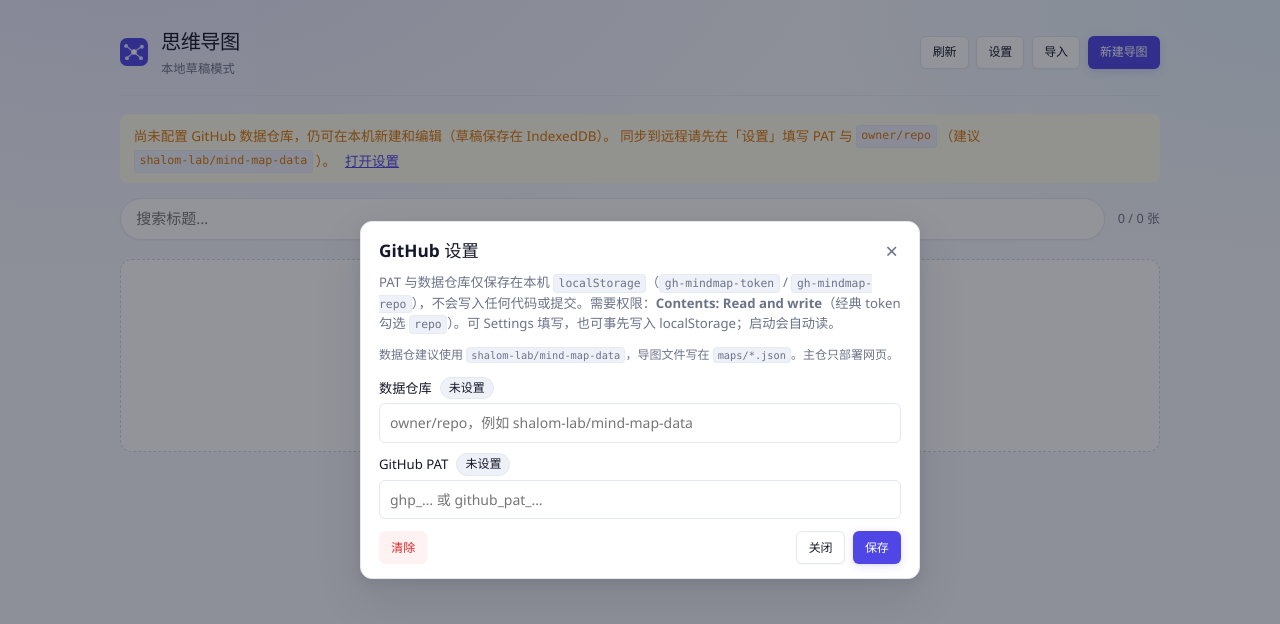
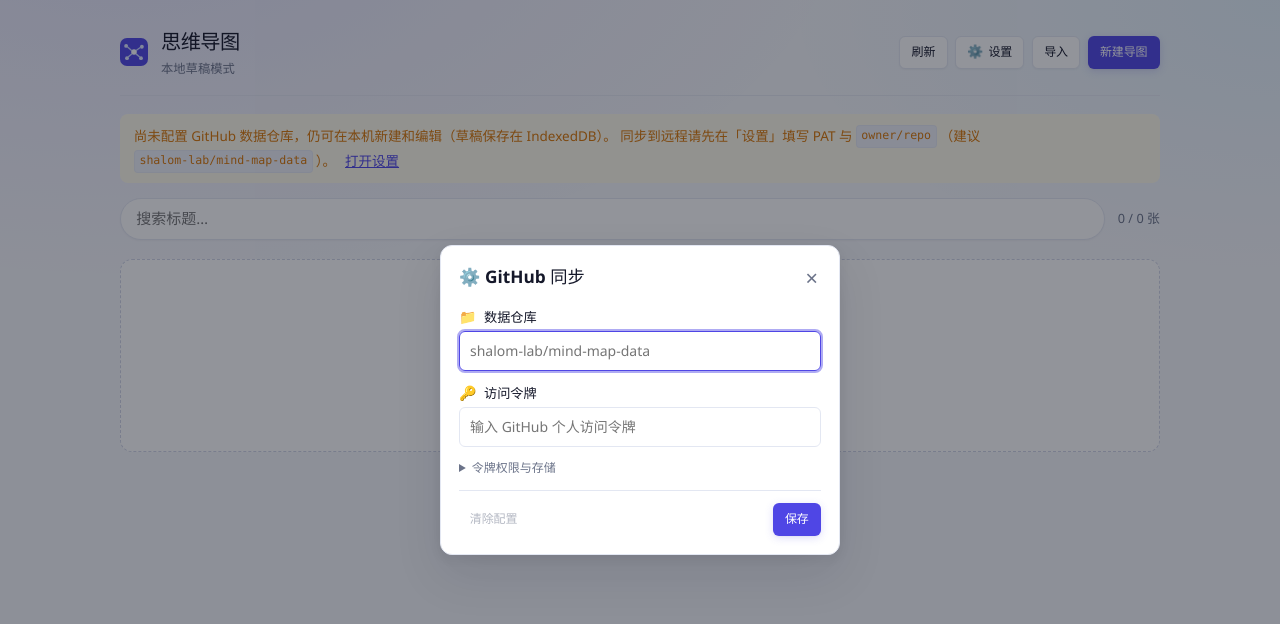
Before and after one commit to shalom-lab/mind-map, a React (Vite) app: page / in a window 1280 px wide. Both pictures are taken after a click on the button "打开设置". Shown: the top 624 px of the page. Built offline with nearby package versions, Linux system fonts and the light colour scheme.

Commit message:
style: 精简同步设置并统一编辑工具 Emoji 图标

```diff
--- a/src/App.tsx
+++ b/src/App.tsx
@@ -234,12 +234,11 @@ export default function App() {
         await reloadLocal()
       }} />}
 
-      <SettingsModal
-        open={settingsOpen}
+      {settingsOpen && <SettingsModal
         initial={settings}
         onClose={() => setSettingsOpen(false)}
         onSaved={handleSavedSettings}
-      />
+      />}
 
       {toast && (
         <div className={`toast toast-${toast.kind}`} role="status">
--- a/src/components/SettingsModal.tsx
+++ b/src/components/SettingsModal.tsx
@@ -1,57 +1,33 @@
-import { useEffect, useState } from 'react'
+import { useState } from 'react'
 import { testConnection } from '../github/client'
 import {
   clearSettings,
   isValidSettings,
-  KEY_REPO,
-  KEY_TOKEN,
   saveSettings,
 } from '../github/storage'
 import {
   DEFAULT_REPO_HINT,
   DEFAULT_SETTINGS,
   friendlyGithubError,
-  maskToken,
   parseRepo,
   type GithubSettings,
 } from '../github/types'
 import { ConfirmDialog } from './ConfirmDialog'
 
 interface Props {
-  open: boolean
   initial: GithubSettings
   onClose: () => void
   onSaved: (settings: GithubSettings) => void
 }
 
-export function SettingsModal({ open, initial, onClose, onSaved }: Props) {
+export function SettingsModal({ initial, onClose, onSaved }: Props) {
   const [tokenInput, setTokenInput] = useState('')
-  const [repoInput, setRepoInput] = useState('')
+  const [repoInput, setRepoInput] = useState(initial.repo)
   const [saved, setSaved] = useState<GithubSettings>(initial)
   const [msg, setMsg] = useState<string | null>(null)
   const [err, setErr] = useState<string | null>(null)
   const [busy, setBusy] = useState(false)
   const [clearConfirmOpen, setClearConfirmOpen] = useState(false)
-
-  useEffect(() => {
-    if (open) {
-      setSaved(initial)
-      setRepoInput(initial.repo)
-      // Never prefill full secret into the password field
-      setTokenInput('')
-      setMsg(null)
-      setErr(null)
-      setBusy(false)
-      setClearConfirmOpen(false)
-    }
-  }, [open, initial])
-
-  if (!open) return null
-
-  const tokenStatus = saved.token.trim()
-    ? `已保存 ${maskToken(saved.token)}`
-    : '未设置'
-  const repoStatus = saved.repo.trim() ? `已保存 ${saved.repo}` : '未设置'
 
   const handleSave = async () => {
     const next: GithubSettings = {
@@ -59,17 +35,17 @@ export function SettingsModal({ open, initial, onClose, onSaved }: Props) {
       repo: repoInput.trim(),
     }
     if (!next.token.trim()) {
-      setErr('请填写 GitHub PAT（不会把空值写入 localStorage）')
+      setErr('请填写 GitHub 访问令牌。')
       setMsg(null)
       return
     }
     if (!parseRepo(next.repo)) {
-      setErr('仓库请填写有效的 owner/repo 格式（不会把无效值写入 localStorage）')
+      setErr('仓库格式应为「用户名/仓库名」。')
       setMsg(null)
       return
     }
     if (!isValidSettings(next)) {
-      setErr('设置未通过校验，已保留原有 localStorage，未覆盖写入')
+      setErr('请检查仓库名和访问令牌。')
       setMsg(null)
       return
     }
@@ -108,38 +84,24 @@ export function SettingsModal({ open, initial, onClose, onSaved }: Props) {
   }
 
   return (
-    <div className="modal-backdrop" onClick={onClose}>
-      <div className="modal" onClick={(e) => e.stopPropagation()}>
+    <div className="modal-backdrop" onClick={() => { if (!busy) onClose() }}>
+      <form className="modal settings-card" role="dialog" aria-modal="true" aria-labelledby="settings-title" onClick={e => e.stopPropagation()} onKeyDown={e => { e.stopPropagation(); if (e.key === 'Escape' && !busy) onClose() }} onSubmit={e => { e.preventDefault(); if (!busy) void handleSave() }}>
         <header className="modal-header">
-          <h2>GitHub 设置</h2>
+          <h2 id="settings-title"><span aria-hidden="true">⚙️</span> GitHub 同步</h2>
           <button
             type="button"
             className="icon-btn"
             onClick={onClose}
-            aria-label="关闭"
+            aria-label="关闭" disabled={busy}
           >
             ×
           </button>
         </header>
 
-        <p className="hint">
-          PAT 与数据仓库仅保存在本机 <code>localStorage</code>（
-          <code>{KEY_TOKEN}</code> / <code>{KEY_REPO}</code>
-          ），不会写入任何代码或提交。需要权限：
-          <strong>Contents: Read and write</strong>（经典 token 勾选 <code>repo</code>
-          ）。可 Settings 填写，也可事先写入 localStorage；启动会自动读。
-        </p>
-        <p className="hint muted">
-          数据仓建议使用 <code>{DEFAULT_REPO_HINT}</code>
-          ，导图文件写在 <code>maps/*.json</code>。主仓只部署网页。
-        </p>
-
         <label className="field">
-          <span>
-            数据仓库 <span className="status-pill">{repoStatus}</span>
-          </span>
-          <input
-            placeholder="owner/repo，例如 shalom-lab/mind-map-data"
+          <span><i className="ui-emoji" aria-hidden="true">📁</i>数据仓库</span>
+          <input autoFocus disabled={busy}
+            placeholder={DEFAULT_REPO_HINT}
             spellCheck={false}
             value={repoInput}
             onChange={(e) => setRepoInput(e.target.value.trim())}
@@ -147,49 +109,39 @@ export function SettingsModal({ open, initial, onClose, onSaved }: Props) {
         </label>
 
         <label className="field">
-          <span>
-            GitHub PAT <span className="status-pill">{tokenStatus}</span>
-          </span>
-          <input
-            type="password"
-            autoComplete="off"
-            spellCheck={false}
-            placeholder={
-              saved.token
-                ? `已保存 ${maskToken(saved.token)} — 留空保持不变，或粘贴新 PAT`
-                : 'ghp_… 或 github_pat_…'
-            }
+          <span><i className="ui-emoji" aria-hidden="true">🔑</i>访问令牌</span>
+          <input type="password" disabled={busy} autoComplete="off" spellCheck={false}
+            placeholder={saved.token ? '已保存 · 输入新令牌可替换' : '输入 GitHub 个人访问令牌'}
             value={tokenInput}
             onChange={(e) => setTokenInput(e.target.value)}
           />
         </label>
 
-        {msg && <div className="banner success">{msg}</div>}
-        {err && <div className="banner error">{err}</div>}
+        <details className="settings-help"><summary>令牌权限与存储</summary>
+          <p>为数据仓库授予 Contents 读写权限。令牌仅保存在此浏览器，导图保存在仓库的 maps/ 目录。</p>
+        </details>
+        {msg && <div className="banner success" role="status">{msg}</div>}
+        {err && <div className="banner error" role="alert">{err}</div>}
 
         <footer className="modal-footer">
           <button
             type="button"
-            className="btn danger"
+            className="btn ghost danger-text"
             onClick={() => setClearConfirmOpen(true)}
-            disabled={busy}
+            disabled={busy || (!saved.repo && !saved.token)}
           >
-            清除
+            清除配置
           </button>
           <div className="spacer" />
-          <button type="button" className="btn" onClick={onClose} disabled={busy}>
-            关闭
-          </button>
           <button
-            type="button"
+            type="submit"
             className="btn primary"
-            onClick={() => void handleSave()}
             disabled={busy}
           >
             {busy ? '保存中…' : '保存'}
           </button>
         </footer>
-      </div>
+      </form>
 
       <ConfirmDialog
         open={clearConfirmOpen}
--- a/src/index.css
+++ b/src/index.css
@@ -847,3 +847,14 @@ code {
 .canvas:has(.mode-group button:first-child[aria-pressed=true]) .mind-canvas { cursor: grab; }
 .canvas .mind-canvas.pan-ready, .canvas .mind-canvas.pan-ready * { cursor: grab !important; }
 .canvas .mind-canvas.pan-active, .canvas .mind-canvas.pan-active * { cursor: grabbing !important; }
+
+.ui-emoji, .map-tools .ui-emoji { display: inline-grid; place-items: center; flex: none; font: normal 17px/1.15 "Apple Color Emoji","Segoe UI Emoji","Noto Color Emoji",sans-serif; }
+.map-menu .ui-emoji, .settings-card .ui-emoji { font-size: 14px; }
+.header-actions .ui-emoji, .editor-actions .ui-emoji { font-size: 13px; }
+.settings-card { width: min(400px,100%); padding: 18px; }
+.settings-card .modal-header { margin-bottom: 16px; }
+.settings-card .field { margin-bottom: 12px; }
+.settings-help { color: var(--text-muted); font-size: 12px; }
+.settings-help summary { width: fit-content; cursor: pointer; }
+.settings-help p { margin: 6px 0; }
+.settings-card .modal-footer { border-top: 1px solid var(--border); padding-top: 12px; }
--- a/src/pages/EditorPage.tsx
+++ b/src/pages/EditorPage.tsx
@@ -232,7 +232,7 @@ export function EditorPage({
           }}>导出…</button>
 
           <button type="button" className="btn" onClick={onOpenSettings}>
-            设置
+            <span className="ui-emoji" aria-hidden="true">⚙️</span>设置
           </button>
           <button
             type="button"
--- a/src/pages/HomePage.tsx
+++ b/src/pages/HomePage.tsx
@@ -80,7 +80,7 @@ export function HomePage({
             {busy ? '同步中…' : '刷新'}
           </button>
           <button type="button" className="btn" onClick={onOpenSettings}>
-            设置
+            <span className="ui-emoji" aria-hidden="true">⚙️</span>设置
           </button>
           <button type="button" className="btn" onClick={onImport} disabled={busy}>导入</button>
           <button type="button" className="btn primary" onClick={onNew} disabled={busy}>
```
Also changed, not shown: src/components/EditorTools.tsx (+12 -17 lines).
